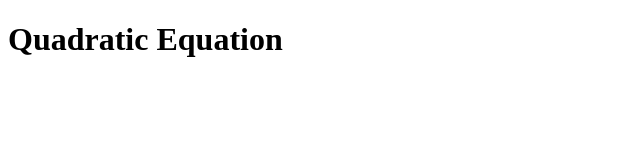
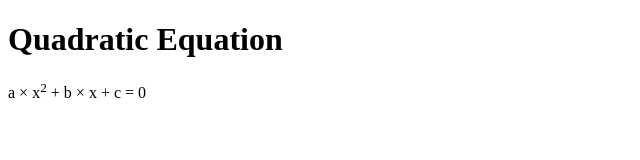
Before and after one commit to dvberkel/quadratic, a plain HTML site: page index.html in a window 1280 px wide. Shown: the whole page, without its empty margins (0-640 px from the left). Drawn offline with Linux system fonts and the light colour scheme.

Commit message:
Typeset an equation

```diff
--- a/index.html
+++ b/index.html
@@ -6,5 +6,24 @@
   </head>
   <body>
     <h1>Quadratic Equation</h1>
+    <div id="equation">
+      <span class="monomial">
+        <span id="a" class="coefficient">a</span>
+        <span class="operator times">&times</span>
+        <span><span class="variable">x<span><sup>2</sup></span>
+      </span>
+      <span class="operator plus">+</span>
+      <span class="monomial">
+        <span id="b"class="coefficient">b</span>
+        <span class="operator times">&times</span>
+        <span><span class="variable">x</span></span>
+      </span>
+      <span class="operator plus">+</span>
+      <span class="monomial">
+        <span id="c" class="coefficient">c</span>
+      </span>
+      <span id="relation" class="relation">=</span>
+      <span class="zero">0</span>
+    </div>
   </body>
 </html>
```
